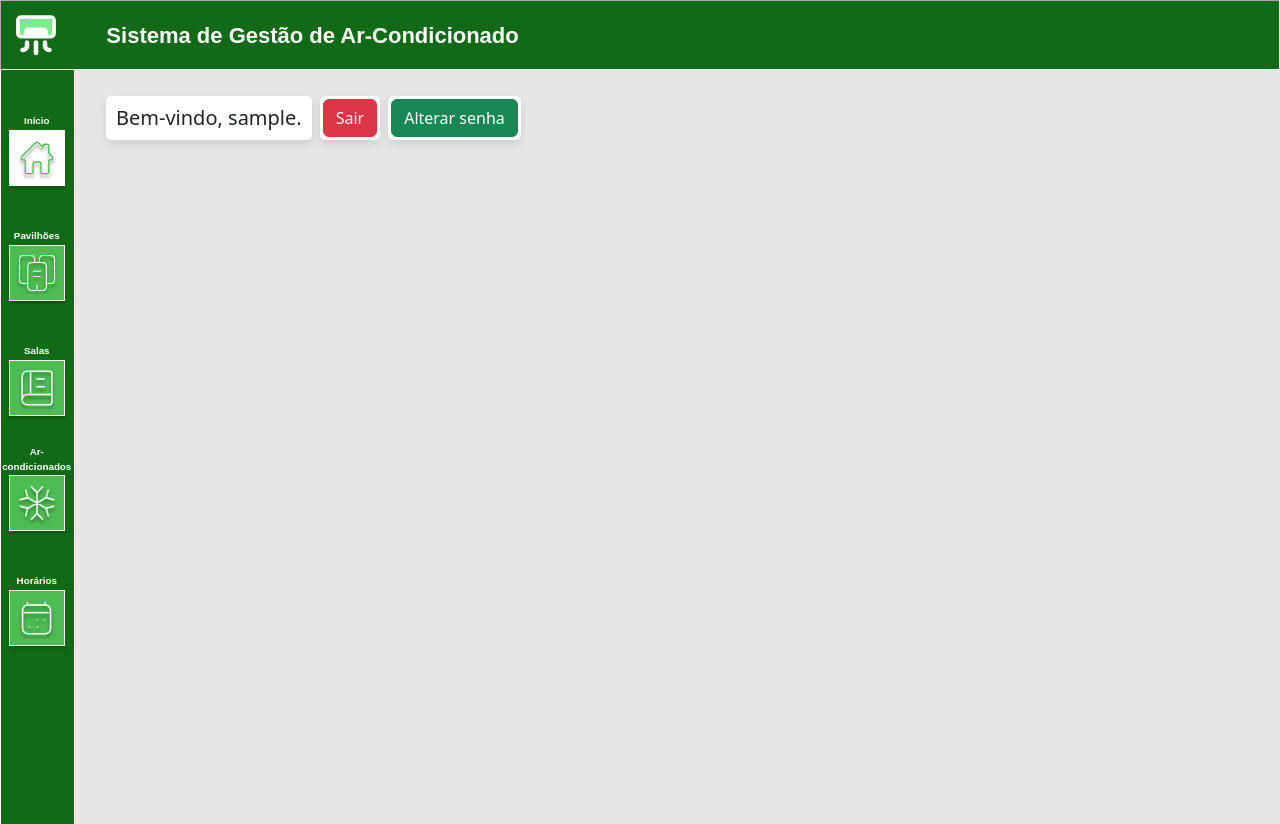
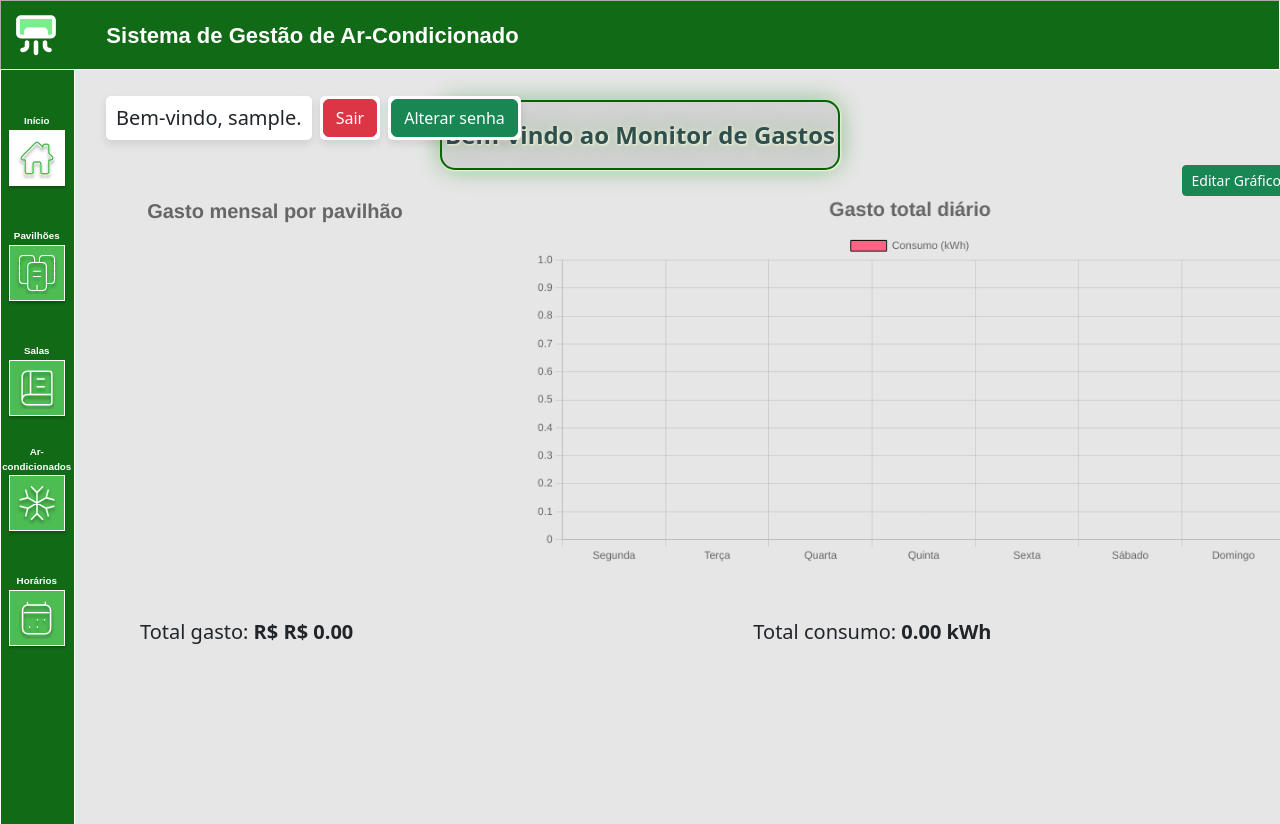
Before and after one commit to HielSaraiva/project-chronoair, a Django app: page /pagina_inicial/ in a window 1280 px wide. Run offline with Django 5.2, Linux system fonts and the light colour scheme; the visitor is signed in with stand-in values (Sample User, id 1); data that the repository does not hold is empty; parts of the project's set-up code (start-up, migrations or seed data) failed here and were passed over; some libraries are stand-ins or nearby versions.

Commit message:
feat: pagina inicial e graficos de gestão de gastos

```diff
--- a/ac_mm_system/ac_mm_system/settings.py
+++ b/ac_mm_system/ac_mm_system/settings.py
@@ -52,6 +52,7 @@ INSTALLED_APPS = [
 
     # Aplicações de terceiros
     'django_bootstrap5',
+    'chartjs',
 ]
 
 MIDDLEWARE = [
--- a/ac_mm_system/accounts/forms.py
+++ b/ac_mm_system/accounts/forms.py
@@ -1,6 +1,8 @@
 from django import forms
 from django.contrib.auth.models import User
 from django.contrib.auth.forms import UserCreationForm
+
+
 
 # Formulário customizado para o cadastro de usuários
 class CustomUserCreationForm(UserCreationForm):
--- a/ac_mm_system/website/forms.py
+++ b/ac_mm_system/website/forms.py
@@ -3,7 +3,7 @@ import re
 from django import forms
 from django.core.exceptions import ValidationError
 
-from .models import Pavilhao, Horario, Sala, ArCondicionado
+from .models import Pavilhao, Horario, Sala, ArCondicionado, Grafico
 
 # Constante para os dias da semana
 DIAS_DA_SEMANA = [
@@ -75,7 +75,7 @@ class SalaModelForm(forms.ModelForm):
 
         if pavilhao:
             # Contar o número de salas existentes no pavilhão
-            numero_salas_existentes = pavilhao.sala_set.count()
+            numero_salas_existentes = pavilhao.salas.count()
             numero_salas_maximo = pavilhao.numero_salas
 
             # Verificar se o número máximo foi atingido
@@ -168,3 +168,14 @@ class HorarioModelForm(forms.ModelForm):
             'horario_inicio': forms.TextInput(attrs={'type': 'time', 'placeholder': 'HH:mm'}),
             'horario_fim': forms.TextInput(attrs={'type': 'time', 'placeholder': 'HH:mm'}),
         }
+
+class GraficoModelForm(forms.ModelForm):
+    class Meta:
+        model = Grafico
+        fields = ['valor_kWh']
+        labels = {
+            'valor_kWh': 'Valor em R$ por kWh',
+        }
+        widgets = {
+            'valor_kWh': forms.NumberInput(attrs={'placeholder': 'Valor em R$ por kWh'}),
+        }
--- a/ac_mm_system/website/static/css/all_style.css
+++ b/ac_mm_system/website/static/css/all_style.css
@@ -320,3 +320,67 @@ body{
     width: 14.28%;
     text-align: center;
 }
+
+#graficoPizza {
+    width: 420px !important;
+    height:420px !important;
+}
+
+#graficoBarras {
+    width: 750px !important;
+    height:375px !important;
+}
+
+.lista-graficos {
+    width: 1300px;
+    top:70px;
+    max-height: 550px;
+    position: absolute;
+    overflow: hidden;
+    display: flex;
+    left: 75px;
+    gap: 50px;
+}
+
+.bloco-graficos{
+    width: 1300px;
+    position: absolute;
+    top:120px;
+}
+
+.editar-graficos {
+    right:0px;
+    top:45px;
+    position: absolute;
+}
+
+.texto-mensagem {
+    color: darkslategrey;
+    text-shadow: 1px 1px 2px beige, 0 0 25px darkseagreen, 0 0 5px beige;
+    font-weight: bolder;
+    position: relative;
+    font-size: 24px;
+}
+
+.bloco-design {
+    height: 70px;
+    width: 400px;
+    top:100px;
+    position: absolute;
+    background-color: lightgray;
+    box-shadow: 1px 1px 2px beige, 0 0 25px darkseagreen, 0 0 5px beige;
+    display: flex;
+    align-items: center; /* Centraliza verticalmente */
+    justify-content: center; /* Centraliza horizontalmente */
+    text-align: center;
+    border-radius: 15px;
+    border-color: darkgreen;
+    border-style: solid;
+    border-width: 2px;
+}
+
+.totais-container {
+    display: flex;
+    margin-top: 500px;  /* Espaço acima */
+    gap: 400px;
+}
--- a/ac_mm_system/website/templates/base.html
+++ b/ac_mm_system/website/templates/base.html
@@ -12,6 +12,7 @@
 
     <title>{% block title %}Título{% endblock title %}</title>
 
+    <script src="https://cdn.jsdelivr.net/npm/chart.js"></script>
     <link rel="icon" type="image/x-icon" href="{% static 'buttons/hotel-air-conditioner0.svg' %}">
     <link rel="stylesheet" href="{% static 'css/all_style.css' %}">
     <link rel="stylesheet" href="{% static 'css/all_vars.css' %}">
--- a/ac_mm_system/website/templates/pagina_inicial.html
+++ b/ac_mm_system/website/templates/pagina_inicial.html
@@ -8,7 +8,7 @@
 {% block title %}Página Inicial{% endblock title %}
 
 {% block inicio %}
-    <div class="button-home">  <!-- div do botão de pagina inicial -->
+    <div class="button-home">
         <div class="rectangle-white"></div>
         <img class="img-botoes-menu" src="{% static 'buttons/home-050green.svg' %}"/>
         <button class="img-botoes-menu" onclick="window.location.href='{% url 'website:pagina_inicial' %}'"></button>
@@ -16,4 +16,100 @@
     </div>
 {% endblock inicio %}
 
-{% block content %}{% endblock content %}
+{% block content %}
+        <div class="bloco-design">
+            <h4 class="texto-mensagem">Bem-vindo ao Monitor de Gastos</h4>
+        </div>
+    <div class="bloco-graficos">
+        <div class="lista-graficos">
+            <canvas id="graficoPizza"></canvas>
+            <canvas id="graficoBarras"></canvas>
+        </div>
+        <div class="editar-graficos">
+            <button onclick="window.location.href='{% url 'website:editar_grafico' %}'" class="btn btn-success btn-sm">
+                Editar Gráfico
+            </button>
+        </div>
+         <div class="totais-container">
+            <h5 style="margin-left: 150px;">Total gasto: <strong>R$ {{ total_gasto }}</strong></h5>
+            <h5>Total consumo: <strong>{{ total_kWh_semana }}</strong></h5>
+        </div>
+    </div>
+
+    <script>
+        var dados = JSON.parse('{{ dados_pizza|escapejs }}');
+        var labels = Object.keys(dados);
+        var valores = Object.values(dados).map(Number);
+
+        var totalGasto = valores.reduce((acc, val) => acc + val, 0);
+
+        var ctx = document.getElementById('graficoPizza').getContext('2d');
+        var grafico = new Chart(ctx, {
+            type: 'pie',
+            data: {
+                labels: labels,
+                datasets: [{
+                    data: valores,
+                    backgroundColor: ['#FF6384','#36A2EB','#FFCE56','#4BC0C0','#4DBC53','#9966FF','#FF9F40','#C9CBCF','#D9A9FF'],
+                }]
+            },
+            options: {
+                plugins: {
+                    title: {
+                        display: true,
+                        text: 'Gasto mensal por pavilhão',
+                        font: {
+                            color: '#000',
+                            size: 20
+                        }
+                    },
+                    tooltip: {
+                        callbacks: {
+                            label: function(tooltipItem) {
+                                let valor = tooltipItem.raw; // Valor em R$
+                                let porcentagem = ((valor / totalGasto) * 100).toFixed(2); // Calcula %
+                                return `R$ ${valor.toFixed(2).replace('.', ',')} (${porcentagem}%)`;
+                            }
+                        }
+                    }
+                }
+            }
+        });
+    </script>
+    <script>
+        var dadosBarras = JSON.parse('{{ dados_barras|escapejs }}');
+        var valoresBarras = Object.values(dadosBarras).map(Number);
+
+        var ctx = document.getElementById('graficoBarras').getContext('2d');
+        var graficoBarras = new Chart(ctx, {
+            type: 'bar',
+            data: {
+                labels: ['Segunda', 'Terça', 'Quarta', 'Quinta', 'Sexta', 'Sábado', 'Domingo'],
+                datasets: [{
+                    label: 'Consumo (kWh)',
+                    data: valoresBarras,
+                    backgroundColor: ['#FF6384','#36A2EB','#FFCE56','#4BC0C0','#4DBC53','#9966FF','#FF9F40','#C9CBCF','#D9A9FF'],
+                    borderColor: '#000',
+                    borderWidth: 1
+                }]
+            },
+            options: {
+                responsive: true,  // ✅ Agora está no nível correto
+                plugins: {
+                    title: {
+                        display: true,
+                        text: 'Gasto total diário',
+                        font: {
+                            size: 22
+                        }
+                    }
+                },
+                scales: {  // ✅ Agora está no nível correto
+                    y: {
+                        beginAtZero: true
+                    }
+                }
+            }
+        });
+    </script>
+{% endblock content %}
--- a/ac_mm_system/website/urls.py
+++ b/ac_mm_system/website/urls.py
@@ -70,4 +70,7 @@ urlpatterns = [
 
     # Enviar comando mqtt via aba ajustar salas
     path('ajustes_salas/<str:pk>', views.ajustes_salas, name='ajustes_salas'),
+
+    # Editar valor usado nos gráficos
+    path('editar_grafico', views.editar_grafico, name='editar_grafico')
 ]
--- a/ac_mm_system/website/views.py
+++ b/ac_mm_system/website/views.py
@@ -4,14 +4,13 @@ from django.shortcuts import render, redirect
 
 from django.contrib import messages
 
-from .forms import PavilhaoModelForm, HorarioModelForm, SalaModelForm, ArCondicionadoModelForm
-from .models import Pavilhao, Horario, Sala, ArCondicionado
+from .forms import PavilhaoModelForm, HorarioModelForm, SalaModelForm, ArCondicionadoModelForm, GraficoModelForm
+from .models import Pavilhao, Horario, Sala, ArCondicionado, Grafico
 from .mqtt import mqtt_publish
 
-
-@login_required
-def pagina_inicial(request):
-    return render(request, 'pagina_inicial.html')
+from collections import OrderedDict
+import json
+from chartjs.views.lines import BaseLineChartView
 
 
 @login_required
@@ -389,3 +388,80 @@ def ajustes_salas(request, pk):
             messages.error(request, f"Erro ao enviar comando: {str(e)}")
 
         return redirect('website:ajustar_sala', pk=pk)
+
+@login_required
+def pagina_inicial(request):
+    # Buscar o primeiro objeto Grafico ou definir valor padrão
+    grafico = Grafico.objects.first()
+    valor_kWh = grafico.valor_kWh if grafico else 0.0
+
+    # Obter todos os pavilhões
+    pavilhoes = list(Pavilhao.objects.all())
+
+    # Criar dicionário de gastos por pavilhão
+    gasto_pav = {pav.nome: pav.consumo_total() * valor_kWh for pav in pavilhoes}
+
+    # Calcular consumo total geral
+    consumo_total_geral = sum(pav.consumo_total() for pav in pavilhoes)
+    gasto_total_geral = consumo_total_geral * valor_kWh
+
+    # Criar dicionário de dados do gráfico de pizza
+    dados_pizza = {pav.nome: gasto_pav.get(pav.nome, 0) for pav in pavilhoes}
+
+    # Calcular consumo por dia da semana
+    dias_semana = ["Segunda", "Terça", "Quarta", "Quinta", "Sexta", "Sábado", "Domingo"]
+    consumo_diario = {dia: 0 for dia in dias_semana}
+
+    for pav in pavilhoes:
+        for sala in pav.salas.all():
+            for horario in sala.horarios.all():
+                dias = [d.strip(" []'") for d in horario.dias_da_semana.split(",")]
+
+                # Calcular o tempo de funcionamento diário em horas
+                inicio = horario.horario_inicio.hour + (horario.horario_inicio.minute / 60)
+                fim = horario.horario_fim.hour + (horario.horario_fim.minute / 60)
+
+                if fim < inicio:  # Caso o horário passe da meia-noite
+                    horas_uso = (24 - inicio) + fim
+                else:
+                    horas_uso = fim - inicio
+
+                # Somar consumo de cada ar-condicionado da sala
+                for ac in sala.ares_condicionados.all():
+                    consumo_kWh = ac.potencia_kw * horas_uso  # Consumo diário desse AC
+                    for dia in dias:
+                        if dia in consumo_diario:
+                            consumo_diario[dia] += consumo_kWh
+
+    # Calcular o total da semana
+    total_kWh_semana = sum(consumo_diario.values())
+
+    # Criar dicionário de dados para o gráfico de barras
+    dados_barras = OrderedDict((dia, consumo_diario[dia]) for dia in dias_semana)
+
+    context = {
+        "dados_pizza": json.dumps(dados_pizza),
+        "dados_barras": json.dumps(dados_barras),
+        "total_gasto": f'R$ {gasto_total_geral:,.2f}'.replace(',', '.'),
+        "total_kWh_semana": f'{total_kWh_semana:.2f} kWh',
+        "grafico": grafico
+    }
+
+    return render(request, 'pagina_inicial.html', context)
+
+
+@login_required
+def editar_grafico(request):
+    grafico = Grafico.objects.first()
+    if request.method == 'POST':
+        form = GraficoModelForm(request.POST, instance=grafico)
+        if form.is_valid():
+            form.save()
+            return redirect('website:pagina_inicial')
+    else:
+        form = GraficoModelForm(instance=grafico)
+    context = {
+        'form': form,
+        'grafico': grafico
+    }
+    return render(request, 'editar_grafico.html', context)
```
Also changed, not shown: ac_mm_system/website/models.py (+64 -46 lines), ac_mm_system/website/templates/editar_grafico.html (added, +42 -0 lines), ac_mm_system/website/migrations/0003_alter_arcondicionado_consumo_and_more.py (added), ac_mm_system/website/migrations/0004_grafico.py (added).
